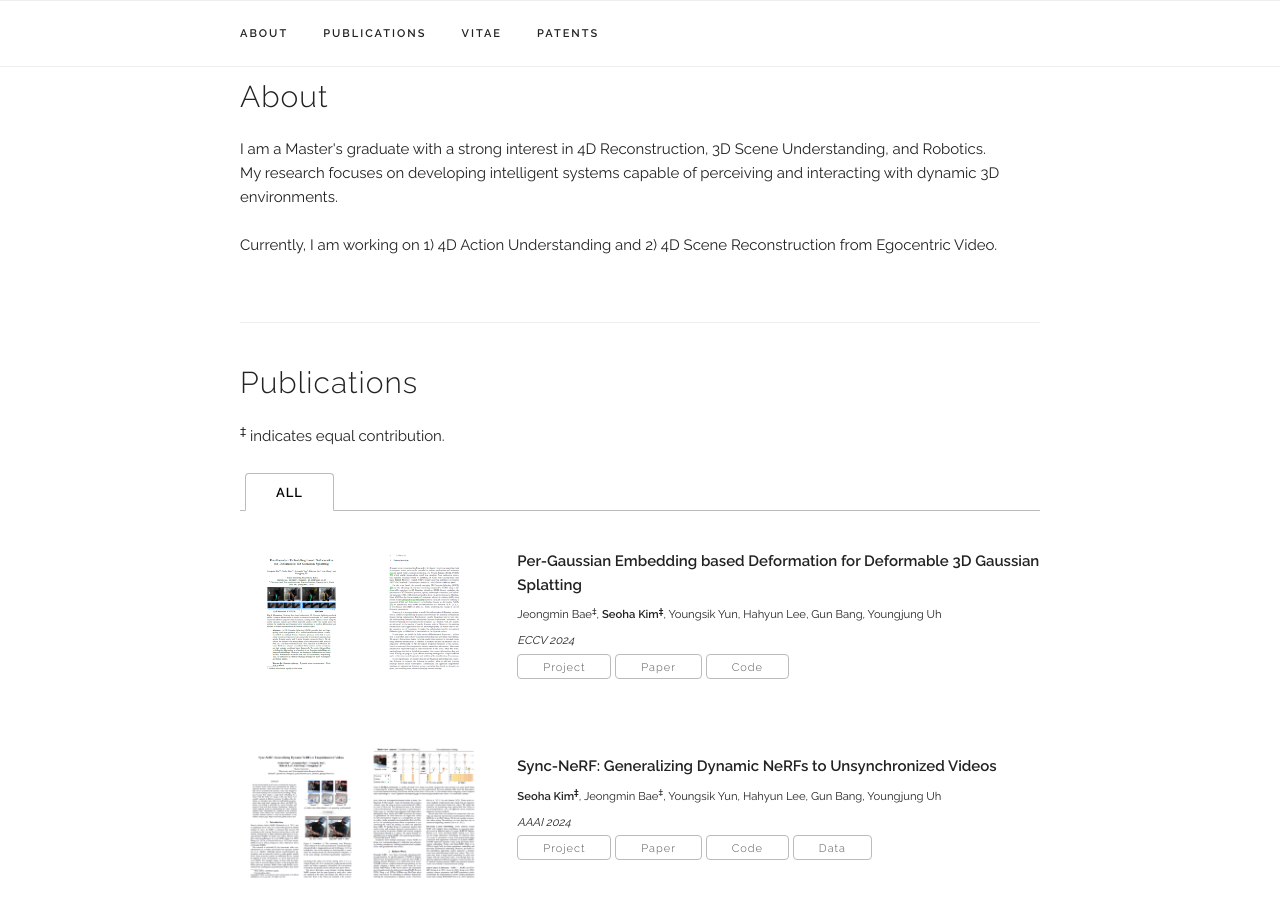
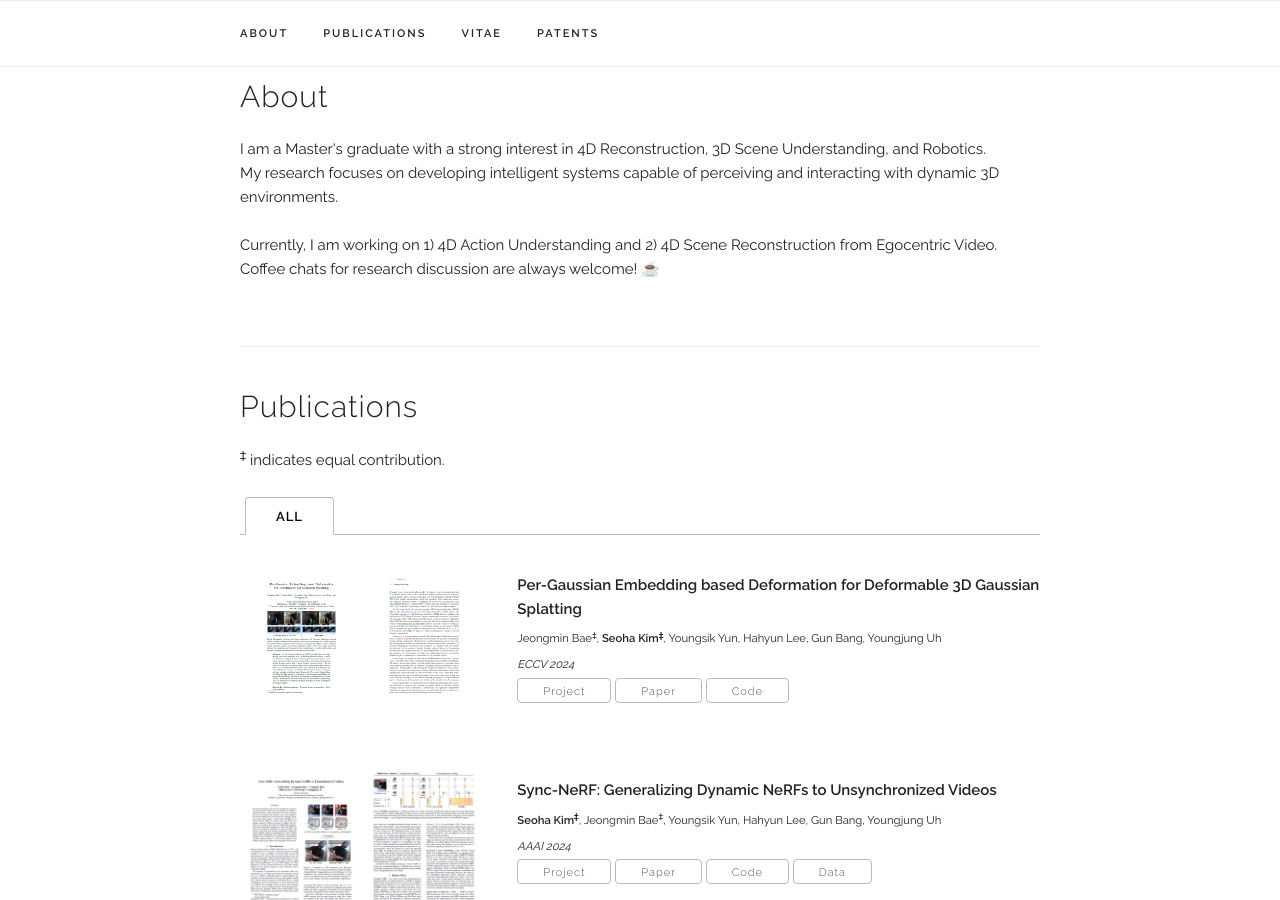
Before and after one commit to seoha-kim/seoha-kim.github.io, a Jekyll site: the page built from index.html, in a window 1280 px wide and 900 px high, scrolled down 323 px. Built offline with Jekyll 4.4.1, drawn with Linux system fonts in a browser that asks for light colours; some web fonts are replaced.

Commit message:
Update index.html

```diff
--- a/index.html
+++ b/index.html
@@ -10,7 +10,9 @@ title: Home
   My research focuses on developing intelligent systems capable of perceiving and interacting with dynamic 3D environments. <br><br>
 
 
-  Currently, I am working on 1) 4D Action Understanding and 2) 4D Scene Reconstruction from Egocentric Video.
+  Currently, I am working on 1) 4D Action Understanding and 2) 4D Scene Reconstruction from Egocentric Video. <br>
+  Coffee chats for research discussion are always welcome! ☕️
+
   </p>
 </div>
 
```
